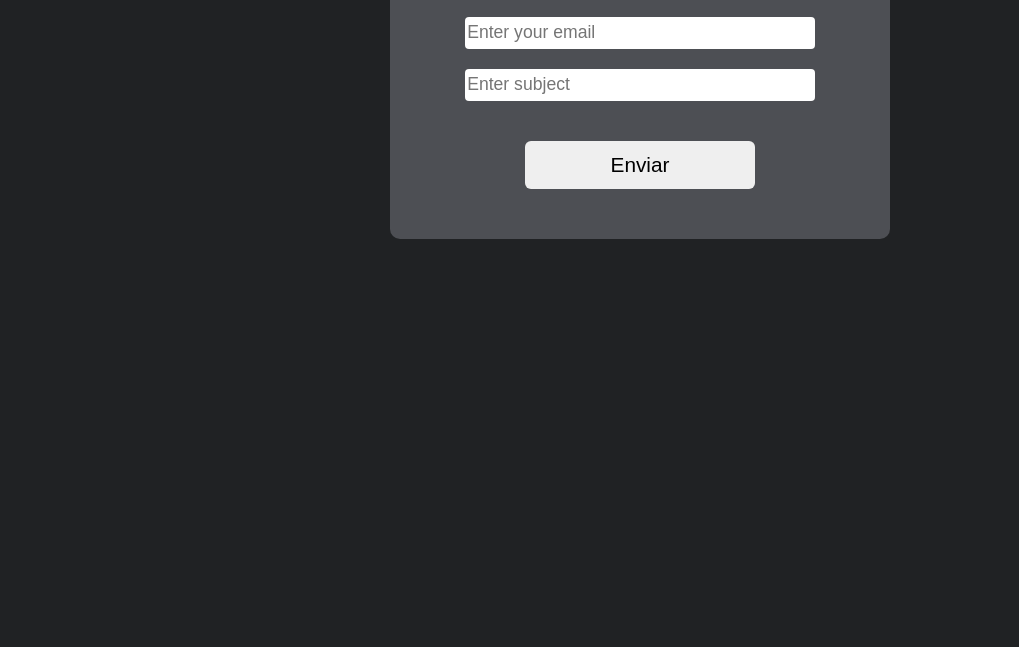
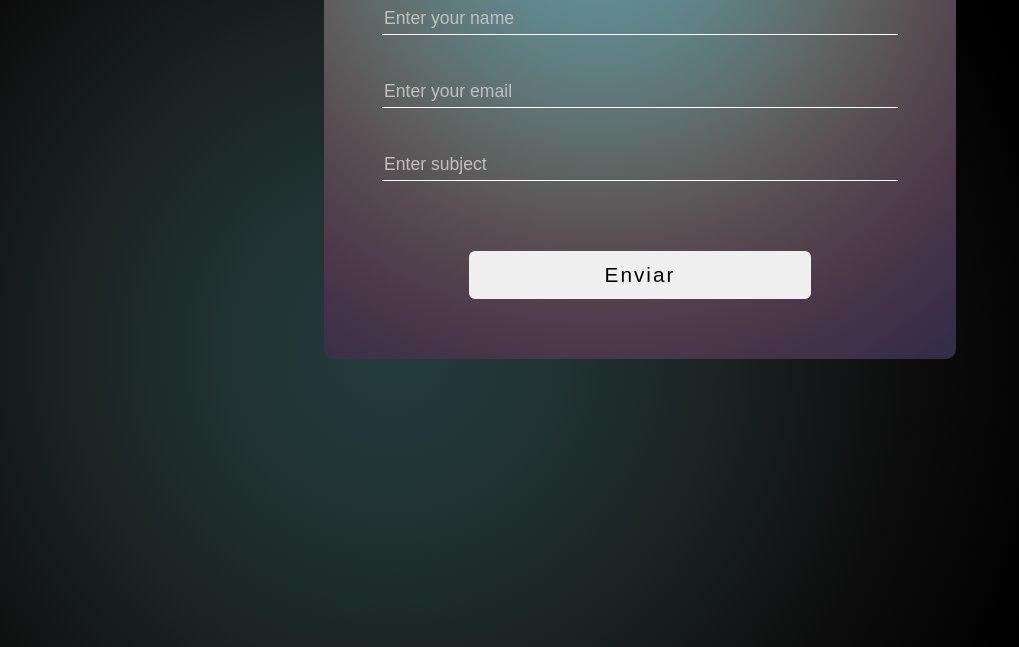
Before and after one commit to chrisWO92/eventsPractice, a plain HTML site: page index.html in a window 1280 px wide. Shown: the part 169-816 px from the top of the page, without its empty margins (0-1019 px from the left). Drawn offline with nearby package versions, Linux system fonts and the light colour scheme.

Commit message:
commit 19012022

```diff
--- a/custom.css
+++ b/custom.css
@@ -1,6 +1,8 @@
 body {
     box-sizing: border-box;
-    background-color: #202224;
+    height: 100vh;
+    background-image: radial-gradient(circle at 30.68% 63.53%, #243c3d 0, #203231 16.67%, #192221 33.33%, #0d0d0d 50%, #000000 66.67%, #000000 83.33%, #000000 100%);
+    overflow: hidden;
 }
 
 .title {
@@ -9,14 +11,15 @@ body {
     font-family: 'Roboto Mono', monospace;
     font-weight: 800;
     color: white;
+    margin: 40px 0px 30px;
 }
 
 .container {
     display: flex;
     flex-direction: column;
-    width: 500px;
+    width: 50%;
     height: auto;
-    background-color: #4d4f54;
+    background-image: radial-gradient(circle at 43.49% 13.08%, #6696ad 0, #6392a5 6.25%, #618e9b 12.5%, #608891 18.75%, #608286 25%, #607a7b 31.25%, #607171 37.5%, #5f6866 43.75%, #5d5d5d 50%, #5a5355 56.25%, #564950 62.5%, #51414c 68.75%, #4c3a4a 75%, #463548 81.25%, #3f3148 87.5%, #382e48 93.75%, #302c49 100%);
     margin: auto;
     border-radius: 10px;
 }
@@ -25,32 +28,39 @@ form {
     display: flex;
     flex-direction: column;
     align-items: center;
-    margin: 30px auto 40px;
+    margin: 30px 5% 40px;
 }
 
 form input[type="text"] {
     height: 30px;
-    margin: 10px auto;
+    margin: 20px auto;
     width: 90%;
-    border-radius: 4px;
+    border-radius: 0px;
     outline: none;
     font-size: 1.1rem;
     border: 0;
+    background-color: transparent;
+    color: white !important;
+    border-bottom: 1px solid white;
+}
 
+form input[type="text"]::placeholder{
+    color: rgb(192, 192, 192);
 }
 
 form input:hover {
     animation: pulse 0.2s linear;
 }
 
-form .submit {
-    margin: 30px auto 10px auto;
+.submit {
+    margin: 50px auto 20px auto;
     height: 3rem;
     width: 60%;
     cursor: pointer;
     font-size: 1.3rem;
     border-radius: 6px;
     border: 0;
+    letter-spacing: 2px;
 }
 
 form .submit:hover {
@@ -58,3 +68,17 @@ form .submit:hover {
     background-color: #82878f;
     transition: all 1s ease;
 }
+
+form input:focus {
+    background-color: transparent;
+}
+
+input:-webkit-autofill,
+input:-webkit-autofill:hover,
+input:-webkit-autofill:focus,
+input:-webkit-autofill:active {
+    /*sirve para que a la hora de seleccionar una opcion guardada no muestre color de fondo y el color de la letra sea parecida a la anterior  */
+    transition: background-color 5000s ease-in-out 0s;
+    -webkit-box-shadow: 0 0 0px 1000px unset;
+    -webkit-text-fill-color: white;
+}
--- a/index.html
+++ b/index.html
@@ -22,10 +22,9 @@
     <div class="container">
         <form action="">
             <h1 class="title">INSCRIPCION MATERIAS</h1>
-            <input type="text" id="student-name" class="student-name" name="student-name" placeholder="Enter your name">
-            <input type="text" id="student-email" class="student-email" name="student-email"
-                placeholder="Enter your email">
-            <input type="text" id="subject" class="subject" name="subject" placeholder="Enter subject">
+            <input type="text" id="student-name" class="student-name" name="student-name" placeholder="Enter your name" autocomplete="off">
+            <input type="text" id="student-email" class="student-email" name="student-email" placeholder="Enter your email" autocomplete="off">
+            <input type="text" id="subject" class="subject" name="subject" placeholder="Enter subject" autocomplete="off">
             <input type="submit" class="submit" value="Enviar">
         </form>
     </div>
```
